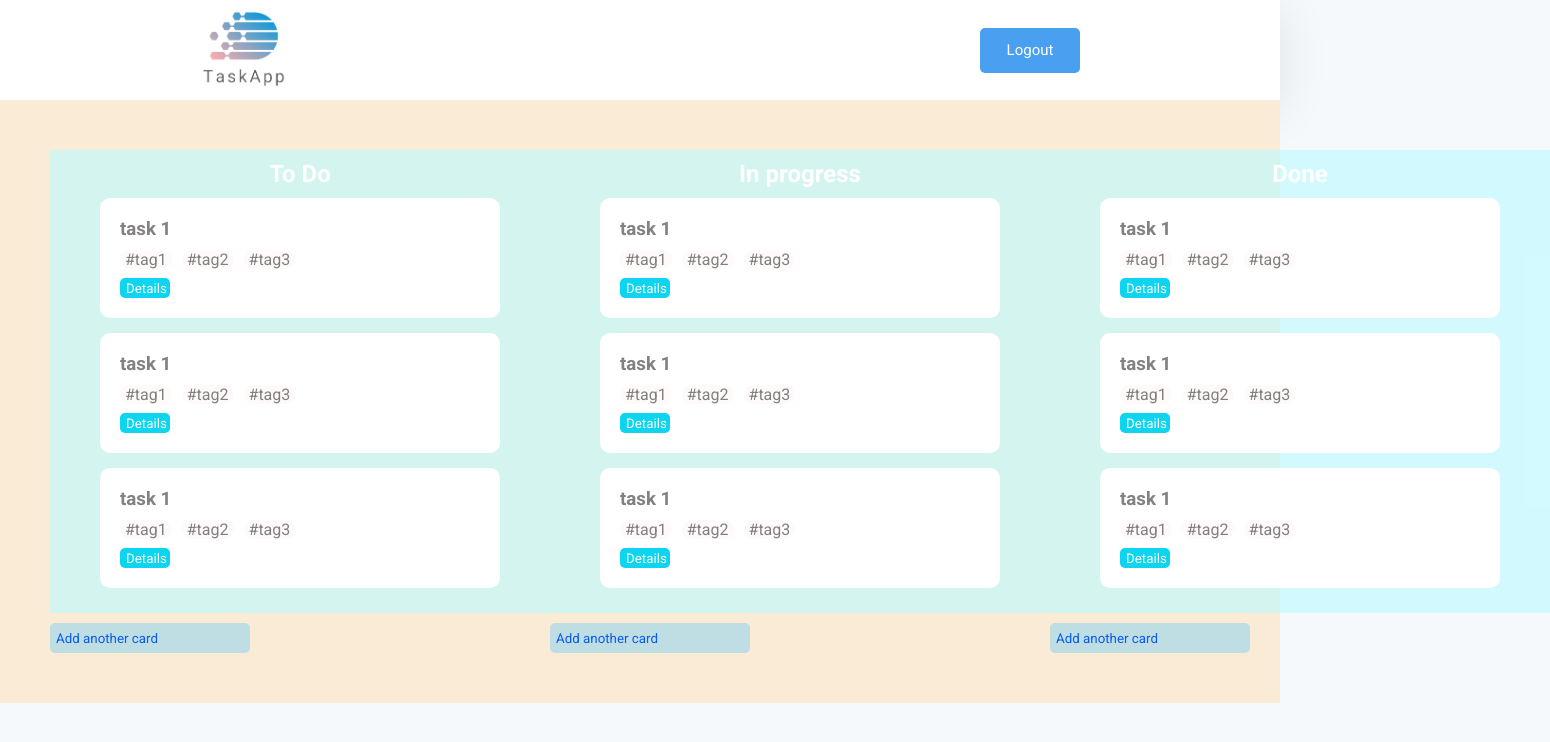
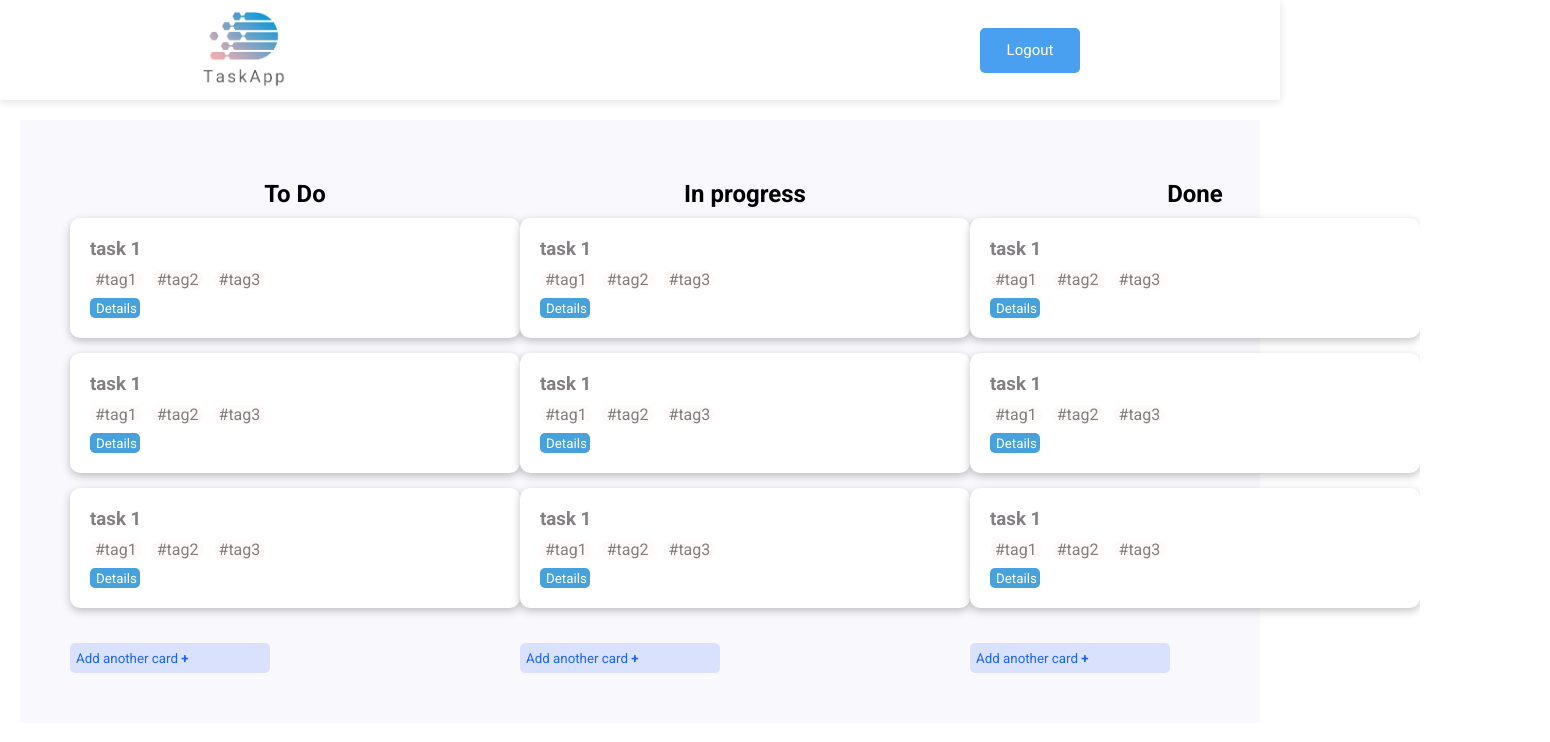
Before and after one commit to ElDev1/tasks-frontend, a React (Vite) app: page / in a window 1280 px wide. Shown: the top 742 px of the page, 1550 px wide, since content can reach past the window. Built offline with nearby package versions, Linux system fonts and the light colour scheme; sample sign-in values are in the browser's storage.

Commit message:
change styles in tasks page components

```diff
--- a/src/components/tasksPage/tasksContainer/statusTable/StatusTable.jsx
+++ b/src/components/tasksPage/tasksContainer/statusTable/StatusTable.jsx
@@ -10,7 +10,7 @@ const StatusTable = ({ statusTask }) => {
         <TaskCard />
         <TaskCard />
       </div>
-      <button className={styles.buttonTable}>Add another card <i /> </button>
+      <button className={styles.buttonTable}>Add another card <strong>+</strong><i /> </button>
     </section>
   )
 }
--- a/src/components/tasksPage/tasksContainer/statusTable/statusTable.module.css
+++ b/src/components/tasksPage/tasksContainer/statusTable/statusTable.module.css
@@ -1,23 +1,30 @@
 .table {
-    width: 500px;
+    width: 450px;
     height: auto;
     padding-bottom: 10px;
-    background-color: rgba(187, 250, 255, 0.6);
 }
 
 .table h2 {
     text-align: center;
     padding: 10px 0;
-    color: rgb(255, 255, 255);
+    color: rgb(0, 0, 0);
 }
 
 .buttonTable {
     margin-top: 10px;
     width: 200px;
     border: none;
-    background-color: rgb(133, 210, 240, 0.5);
+    background-color: #d9e1fd;
     border-radius: 5px;
-    color: rgb(8, 91, 245);
+    color: #1e67ec;
     height: 30px;
     text-align: left;
 }
+
+.buttonTable:hover {
+    background-color: #9fb2ec;
+}
+
+@media screen {
+
+}
--- a/src/components/tasksPage/tasksContainer/taskCard/taskCard.module.css
+++ b/src/components/tasksPage/tasksContainer/taskCard/taskCard.module.css
@@ -1,8 +1,9 @@
 .taskContainer {
-    width: 80%;
+    width: 100%;
     height: 120px;
     margin: 0 auto;
     background-color: rgb(255, 255, 255);
+    box-shadow: rgba(0, 0, 0, 0.24) 0px 3px 8px;
     margin-bottom: 15px;
     border-radius: 10px;
 }
@@ -24,13 +25,13 @@
     height: 20px;
     border: none;
     border-radius: 5px;
-    background-color: rgb(13, 213, 240);
+    background-color: rgba(11, 130, 209, 0.753);
     transition: 0.09s ease;
     color: white;
 }
 
 .tasksElements button:hover {
-    background-color: rgb(44, 150, 150);
+    background-color: #ffa1af;
     transition: 0.09s ease;
 
 }
--- a/src/components/tasksPage/tasksContainer/tasksTable/tasksTable.module.css
+++ b/src/components/tasksPage/tasksContainer/tasksTable/tasksTable.module.css
@@ -1,5 +1,7 @@
 .tasksContainer {
-    background-color: antiquewhite;
+    background-color: #f8f8fd;
+    margin: 0 20px;
+    margin-top: 20px;
     display: flex;
     justify-content: space-between;
     padding: 50px 50px;
--- a/src/components/tasksPage/tasksHeader/header.module.css
+++ b/src/components/tasksPage/tasksHeader/header.module.css
@@ -1,7 +1,7 @@
 .tasksHeader {
     display: flex;
     justify-content: space-between;
-    box-shadow: rgba(0, 0, 0, 0.1) 0px 10px 50px;
+    box-shadow: rgba(99, 99, 99, 0.2) 0px 2px 8px 0px;
     background-color: white;
     height: 100px;
 }
--- a/src/index.css
+++ b/src/index.css
@@ -9,5 +9,5 @@
 }
 
 html {
-  background-color: rgb(246, 249, 252);
+  background-color: rgb(255, 255, 255);
 }
```
